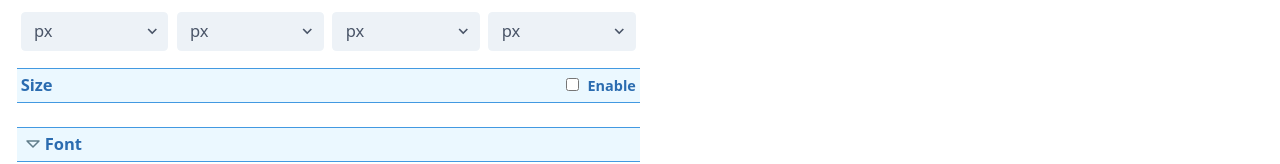
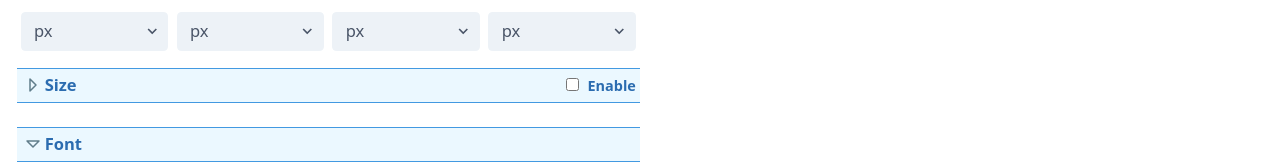
Before and after one commit to Matej-ch/button-generator, a Vue app: page / in a window 1280 px wide. Shown: the part 217-381 px from the top of the page. Built offline with nearby package versions, Linux system fonts and the light colour scheme.

Commit message:
size opt added opening and closing

```diff
--- a/src/components/sizeOpt.vue
+++ b/src/components/sizeOpt.vue
@@ -1,15 +1,25 @@
 <template>
     <div class="pb-4 flex flex-wrap">
-        <div class="bg-blue-100 border-t border-b border-blue-500 text-blue-700 px-1 py-1 w-full mb-2">
-            <p class="font-bold flex">
+        <div class="flex bg-blue-100 border-t border-b border-blue-500 text-blue-700 px-1 py-1 w-full mb-2">
+
+            <a href="#" @click.prevent="closePadding = !closePadding">
+                <svg xmlns="http://www.w3.org/2000/svg" class="icon icon-tabler icon-tabler-caret-down" width="24" height="24" viewBox="0 0 24 24" stroke-width="1.5" stroke="#607D8B" fill="none" stroke-linecap="round" stroke-linejoin="round">
+                    <path stroke="none" d="M0 0h24v24H0z"/>
+                    <path d="M18 15l-6-6l-6 6h12" :transform="closePadding === false ? 'rotate(180 12 12)' : 'rotate(90 12 12)'" />
+                </svg>
+            </a>
+
+            <p class="font-bold flex w-full flex-wrap justify-between">
                 Size
-                <span class="ml-auto">
+                <span>
                     <input class="mr-2 leading-tight" type="checkbox" @click="enableSize()">
                     <span class="text-sm">Enable</span>
                 </span>
             </p>
         </div>
 
+        <transition name="fade" mode="out-in">
+            <div class="flex flex-wrap" v-show="!closePadding || enableWdth">
                 <transition name="fade">
                     <div class="w-full flex items-center bg-red-500 text-white text-sm font-bold px-3 py-2 mb-4" role="alert" v-show="paddingAlert">
                         <svg class="fill-current w-4 h-4 mr-2" xmlns="http://www.w3.org/2000/svg" viewBox="0 0 20 20">
@@ -18,7 +28,7 @@
                     </div>
                 </transition>
 
-        <div class="w-1/2 px-3" v-show="enableWdth">
+                <div class="w-1/2 px-3">
                     <span class="flex justify-between">
                         <label class="text-gray-700 text-sm font-bold mb-2" for="width">Width</label>
                         <toggle-icon :state="toggles.width" stateKey="width" @toggleState="toggleState" />
@@ -33,11 +43,11 @@
                            :disabled="!enableWdth">
                 </div>
 
-        <div class="w-1/2 px-3" v-show="enableWdth">
+                <div class="w-1/2 px-3">
                     <Dropdown label="Unit" :obj="units" unitType="width" :options="['px','pt','pc','em','ex','rem']"></Dropdown>
                 </div>
 
-        <div class="w-1/2 px-3" v-show="enableWdth">
+                <div class="w-1/2 px-3">
                     <span class="flex justify-between">
                         <label class="text-gray-700 text-sm font-bold mb-2" for="height">Height</label>
                         <toggle-icon :state="toggles.height" stateKey="height" @toggleState="toggleState" />
@@ -52,9 +62,14 @@
                            :disabled="!enableWdth">
                 </div>
 
-        <div class="w-1/2 px-3" v-show="enableWdth">
+                <div class="w-1/2 px-3">
                     <Dropdown label="Unit" :obj="units" unitType="height" :options="['px','pt','pc','em','ex','rem']"></Dropdown>
                 </div>
+            </div>
+        </transition>
+
+
+
     </div>
 </template>
 
@@ -77,7 +92,8 @@ export default {
             toggles: {
                 width: false,
                 height: false,
-            }
+            },
+            closePadding: true,
         }
     },
     methods: {
@@ -85,6 +101,7 @@ export default {
             this.paddingAlert = true;
         },
         enableSize() {
+            this.closePadding = !this.closePadding;
             this.enableWdth = !this.enableWdth;
             this.paddingAlert = !this.paddingAlert;
             this.$emit('enableSize',this.enableWdth);
```
Lines whose indentation alone changed are shown as unchanged.
